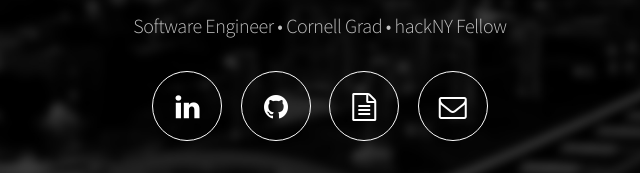
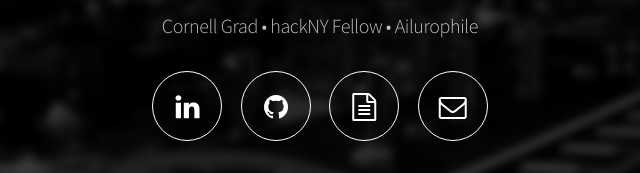
Before and after one commit to charleslai/charleslai.github.io, a plain HTML site: page index.html in a window 1280 px wide. Shown: the part 346-519 px from the top of the page, 322-962 px from the left. Drawn offline with Linux system fonts and the light colour scheme.

Commit message:
update main page text

```diff
--- a/index.html
+++ b/index.html
@@ -17,7 +17,7 @@
         <!-- Header -->
           <header id="header">
             <h1>Charles Lai</h1>
-            <p>Software Engineer • Cornell Grad • hackNY Fellow </p>
+            <p>Cornell Grad • hackNY Fellow • Ailurophile </p>
             <nav>
               <ul>
                 <li><a href="http://linkedin.com/in/charlesjianlai" class="icon fa-linkedin"><span class="label">LinkedIn</span></a></li>
```
